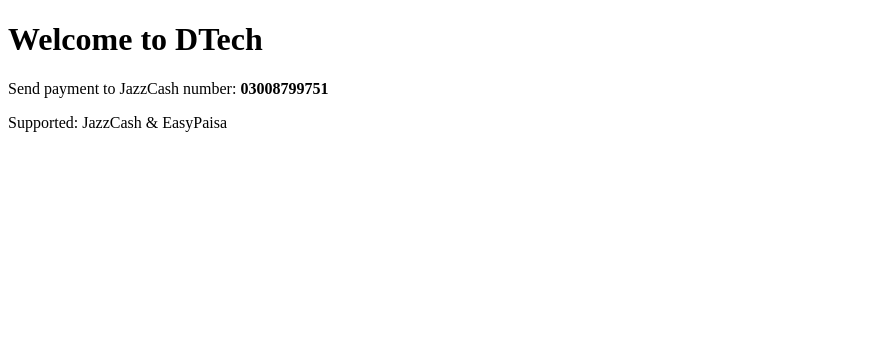
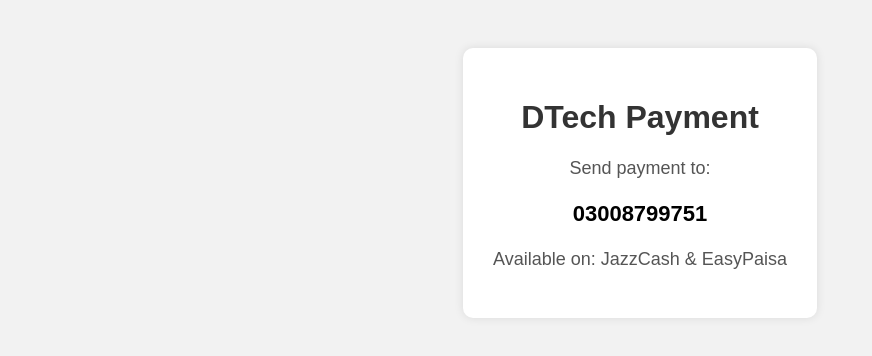
Before and after one commit to dhudhi786/DTech, a plain HTML site: page index.html in a window 1280 px wide. Shown: the whole page, without its empty margins (0-872 px from the left). Drawn offline with Linux system fonts and the light colour scheme.

Commit message:
Update index.html

```diff
--- a/index.html
+++ b/index.html
@@ -1,11 +1,23 @@
 <!DOCTYPE html>
 <html>
 <head>
-    <title>DTech Payment Page</title>
+    <title>DTech Payment</title>
+    <meta charset="UTF-8">
+    <meta name="viewport" content="width=device-width, initial-scale=1.0">
+    <style>
+        body { font-family: Arial, sans-serif; text-align: center; padding: 40px; background-color: #f2f2f2; }
+        .card { background: #fff; padding: 30px; border-radius: 10px; box-shadow: 0 0 10px rgba(0,0,0,0.1); display: inline-block; }
+        h1 { color: #333; }
+        p { font-size: 18px; color: #555; }
+        .number { font-size: 22px; font-weight: bold; color: #000; }
+    </style>
 </head>
 <body>
-    <h1>Welcome to DTech</h1>
-    <p>Send payment to JazzCash number: <strong>03008799751</strong></p>
-    <p>Supported: JazzCash & EasyPaisa</p>
+    <div class="card">
+        <h1>DTech Payment</h1>
+        <p>Send payment to:</p>
+        <p class="number">03008799751</p>
+        <p>Available on: JazzCash & EasyPaisa</p>
+    </div>
 </body>
 </html>
```
